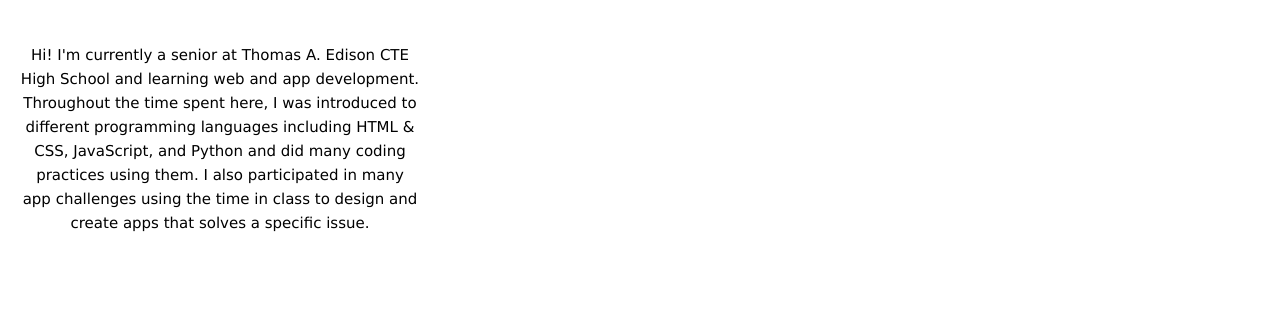
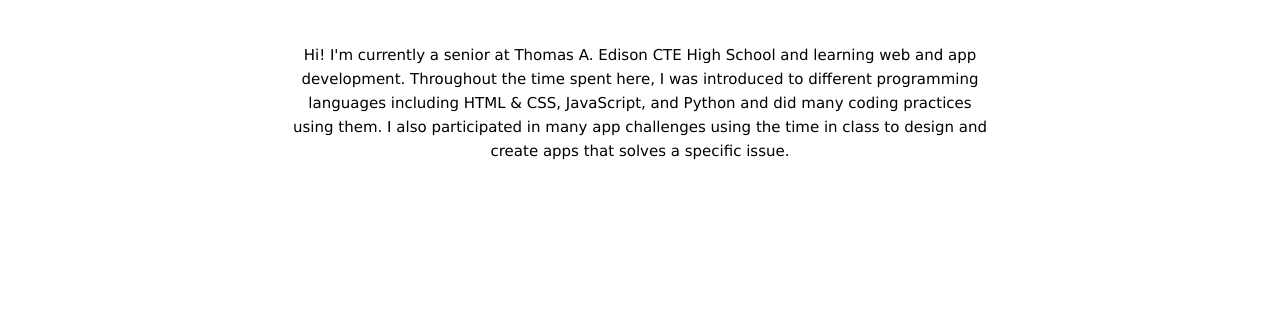
Before and after one commit to JenniferL921/portfolio, a plain HTML site: page index.html in a window 1280 px wide. Shown: the part 276-596 px from the top of the page. Drawn offline with Linux system fonts and the light colour scheme.

Commit message:
Update style.css

```diff
--- a/style.css
+++ b/style.css
@@ -88,8 +88,8 @@ section h1{
 }
 
 .content{
-  max-width: 400px;
-  text-align: center;
+  max-width: 700px;
+  margin: 0 auto;
 }
 html{
   scroll-bahavior: smooth;
```
